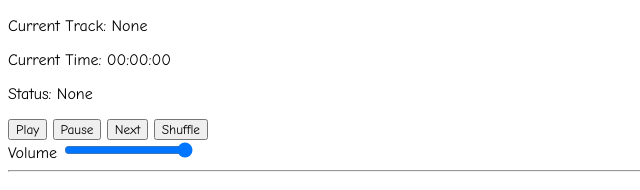
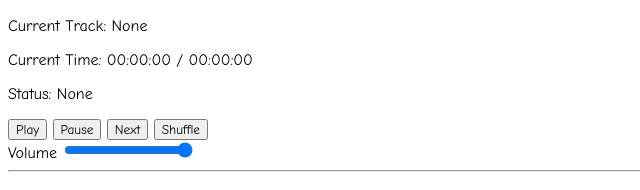
Before and after one commit to minidogg/splp, a plain HTML site: page index.html in a window 1280 px wide. Shown: the part 150-340 px from the top of the page, 0-640 px from the left. Drawn offline with Linux system fonts and the light colour scheme.

Commit message:
Added more clarity to the index.html

```diff
--- a/index.html
+++ b/index.html
@@ -17,7 +17,7 @@
     <div id="controls">
         <h2>Controls</h2>
         <p>Current Track: <span id="current">None</span></p>
-        <p>Current Time: <span id="time">00:00:00</span></p>
+        <p>Current Time: <span id="time">00:00:00 / 00:00:00</span></p>
         <p>Status: <span id="status">None</span></p>
 
         <button id="play">Play</button>
```
